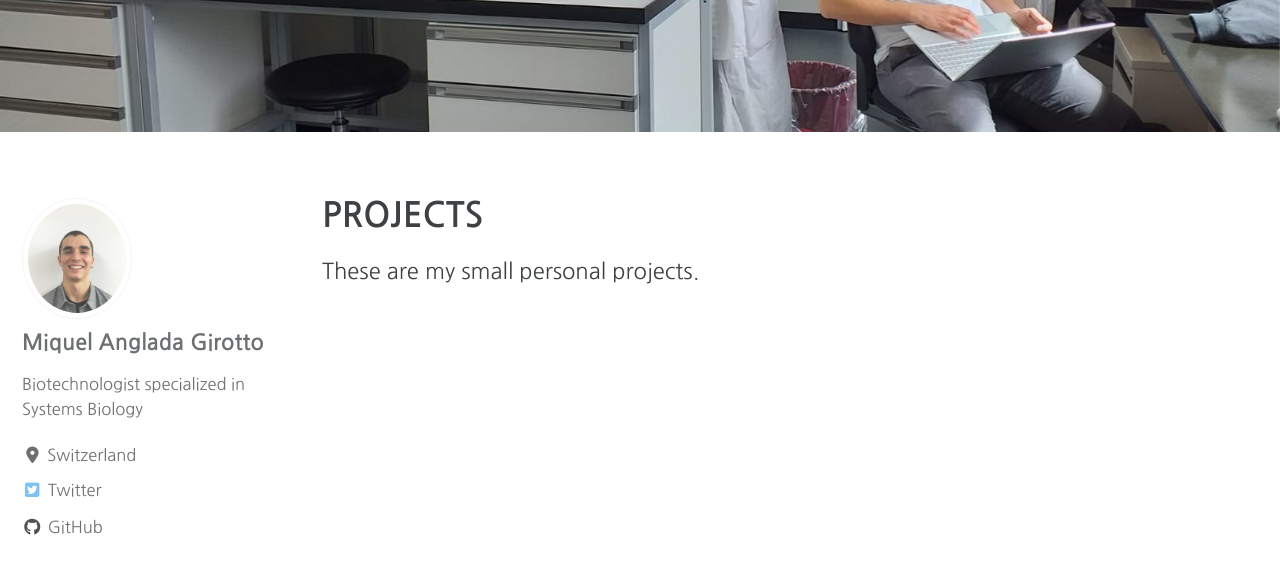
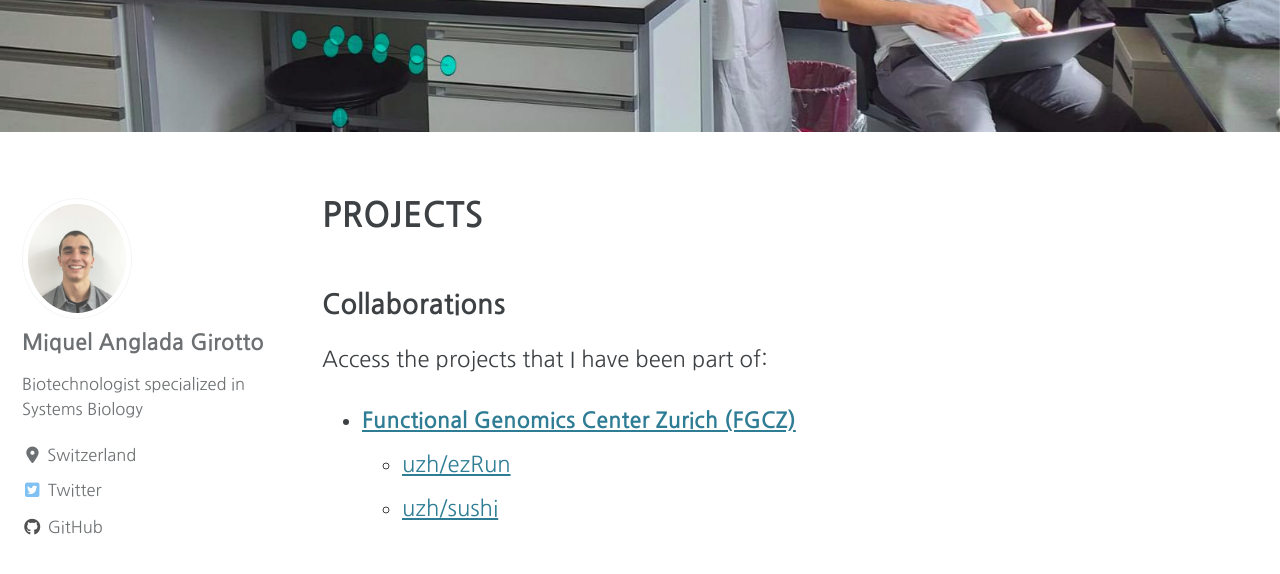
Before and after one commit to MiqG/miqg.github.io, a Jekyll site: the page built from _pages/projects.md, in a window 1280 px wide and 900 px high, scrolled down 483 px. Shown: the top 574 px of the window. Built offline with Jekyll 4.4.1, drawn with Linux system fonts in a browser that asks for light colours; cached includes are drawn as plain includes; nearby versions of some CDN libraries.

Commit message:
improved images

```diff
--- a/_pages/projects.md
+++ b/_pages/projects.md
@@ -7,4 +7,11 @@
   image: "/images/lab.JPG"
 ---
 
-These are my small personal projects.
+
+Collaborations
+--------------
+Access the projects that I have been part of:
+
+- [**Functional Genomics Center Zurich (FGCZ)**](https://fgcz.ch/)
+    - [uzh/ezRun](https://github.com/uzh/ezRun)
+    - [uzh/sushi](https://github.com/uzh/sushi)
```
Also changed, not shown: images/lab.JPG, images/lab.png (added), images/lab_networks.svg (added), 7 other files.
